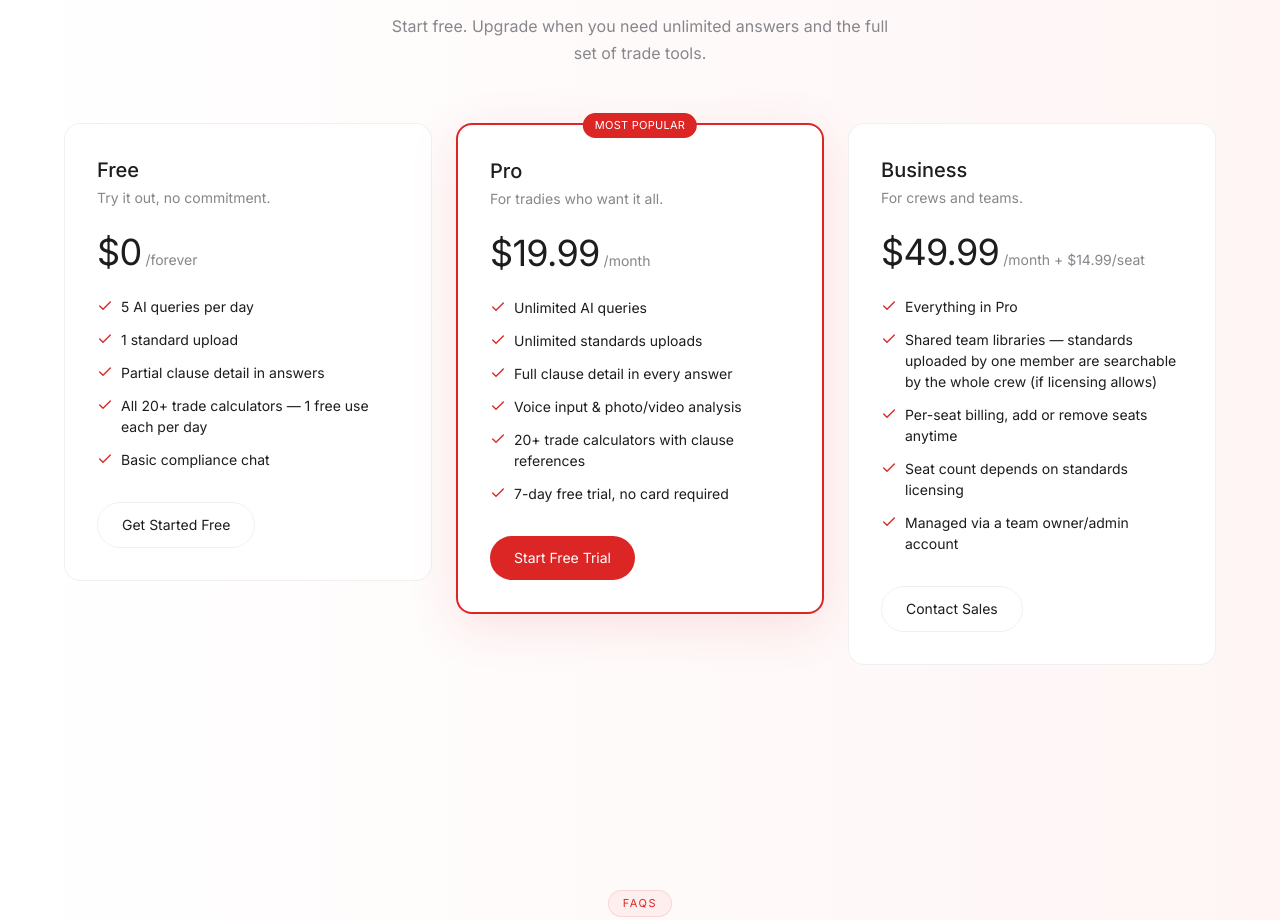
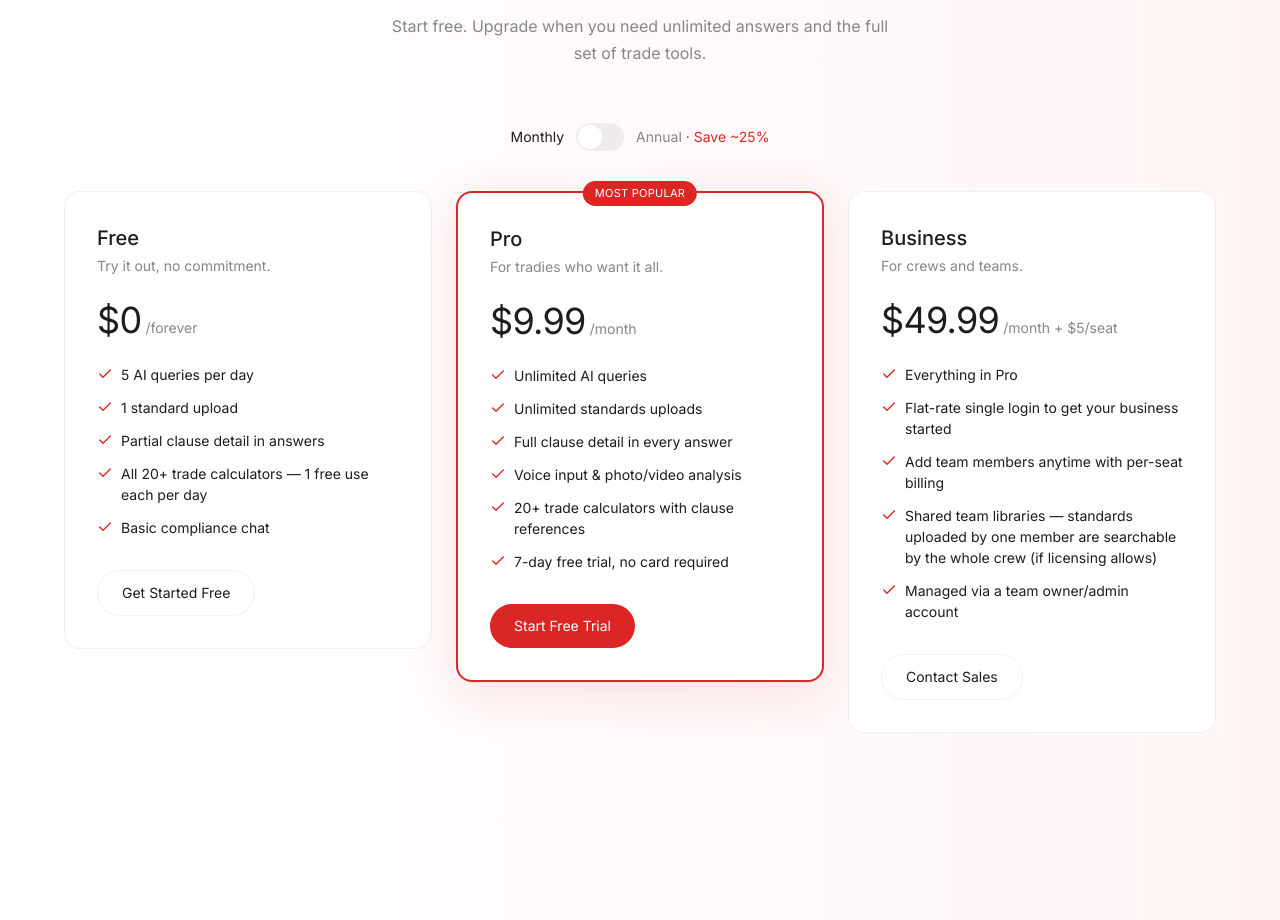
Before and after one commit to Handsfreetradie/StandaidWebsite, a React (Vite) app: page / in a window 1280 px wide. Shown: the part 4767-5687 px from the top of the page. Built offline with nearby package versions, Linux system fonts and the light colour scheme.

Commit message:
Update pricing to new Stripe rates and add monthly/annual toggle
Pro drops to \$9.99/mo (\$89/yr), Business seat price drops to \$5/mo
(\$45/yr), and Business gets a \$449/yr flat annual option.

```diff
--- a/src/app/App.tsx
+++ b/src/app/App.tsx
@@ -482,14 +482,21 @@ function HowItWorks() {
 /* ───── PRICING ───── */
 
 function Pricing() {
+  const [annual, setAnnual] = useState(false);
+
   const tiers: {
-    name: string; price: string; period: string; desc: string;
+    name: string;
+    monthlyPrice: string; monthlyPeriod: string;
+    annualPrice: string; annualPeriod: string;
+    desc: string;
     features: string[]; cta: string; highlight?: boolean;
   }[] = [
     {
       name: "Free",
-      price: "$0",
-      period: "/forever",
+      monthlyPrice: "$0",
+      monthlyPeriod: "/forever",
+      annualPrice: "$0",
+      annualPeriod: "/forever",
       desc: "Try it out, no commitment.",
       features: [
         "5 AI queries per day",
@@ -502,8 +509,10 @@ function Pricing() {
     },
     {
       name: "Pro",
-      price: "$19.99",
-      period: "/month",
+      monthlyPrice: "$9.99",
+      monthlyPeriod: "/month",
+      annualPrice: "$89",
+      annualPeriod: "/year",
       desc: "For tradies who want it all.",
       features: [
         "Unlimited AI queries",
@@ -518,14 +527,16 @@ function Pricing() {
     },
     {
       name: "Business",
-      price: "$49.99",
-      period: "/month + $14.99/seat",
+      monthlyPrice: "$49.99",
+      monthlyPeriod: "/month + $5/seat",
+      annualPrice: "$449",
+      annualPeriod: "/year + $45/seat",
       desc: "For crews and teams.",
       features: [
         "Everything in Pro",
+        "Flat-rate single login to get your business started",
+        "Add team members anytime with per-seat billing",
         "Shared team libraries — standards uploaded by one member are searchable by the whole crew (if licensing allows)",
-        "Per-seat billing, add or remove seats anytime",
-        "Seat count depends on standards licensing",
         "Managed via a team owner/admin account",
       ],
       cta: "Contact Sales",
@@ -543,6 +554,27 @@ function Pricing() {
             <p className="mx-auto mt-4 max-w-lg" style={{ color: MUTED, lineHeight: 1.7 }}>
               Start free. Upgrade when you need unlimited answers and the full set of trade tools.
             </p>
+          </div>
+        </Reveal>
+        <Reveal>
+          <div className="mb-10 flex items-center justify-center gap-3">
+            <span className="text-sm" style={{ color: annual ? MUTED : DARK }}>Monthly</span>
+            <button
+              type="button"
+              role="switch"
+              aria-checked={annual}
+              onClick={() => setAnnual((v) => !v)}
+              className="relative h-7 w-12 shrink-0 cursor-pointer appearance-none rounded-full border-0 p-0 transition-colors"
+              style={{ background: annual ? ACCENT : BORDER, boxSizing: "border-box" }}
+            >
+              <span
+                className="absolute left-0.5 top-0.5 h-6 w-6 rounded-full bg-white transition-transform"
+                style={{ transform: annual ? "translateX(20px)" : "translateX(0px)" }}
+              />
+            </button>
+            <span className="text-sm" style={{ color: annual ? DARK : MUTED }}>
+              Annual <span style={{ color: ACCENT }}>· Save ~25%</span>
+            </span>
           </div>
         </Reveal>
         <div className="grid items-start gap-6 lg:grid-cols-3">
@@ -566,8 +598,12 @@ function Pricing() {
                 <h3 className="text-xl" style={{ color: DARK }}>{t.name}</h3>
                 <p className="mt-1 text-sm" style={{ color: MUTED }}>{t.desc}</p>
                 <div className="mt-6 flex items-baseline gap-1">
-                  <span className="text-4xl" style={{ color: DARK, letterSpacing: "-0.02em" }}>{t.price}</span>
-                  <span className="text-sm" style={{ color: MUTED }}>{t.period}</span>
+                  <span className="text-4xl" style={{ color: DARK, letterSpacing: "-0.02em" }}>
+                    {annual ? t.annualPrice : t.monthlyPrice}
+                  </span>
+                  <span className="text-sm" style={{ color: MUTED }}>
+                    {annual ? t.annualPeriod : t.monthlyPeriod}
+                  </span>
                 </div>
                 <ul className="mt-6 flex flex-1 flex-col gap-3">
                   {t.features.map((f) => (
```
